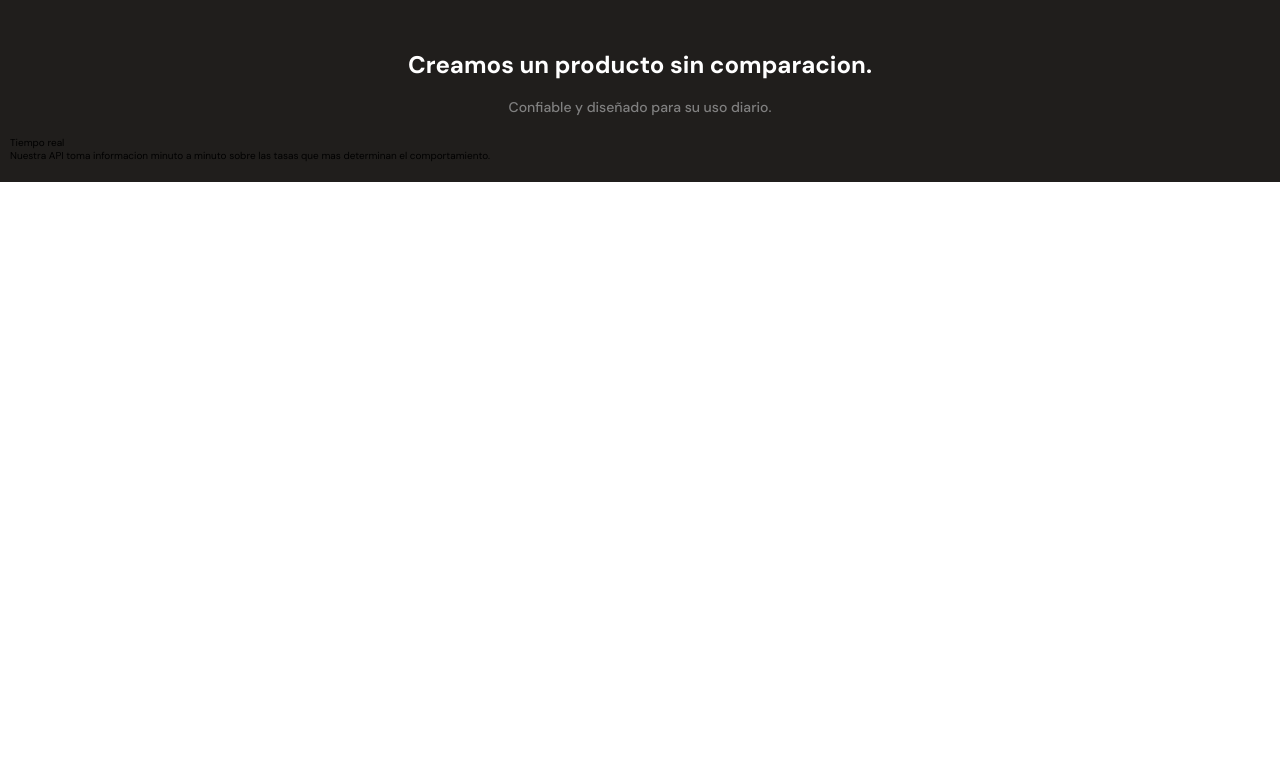
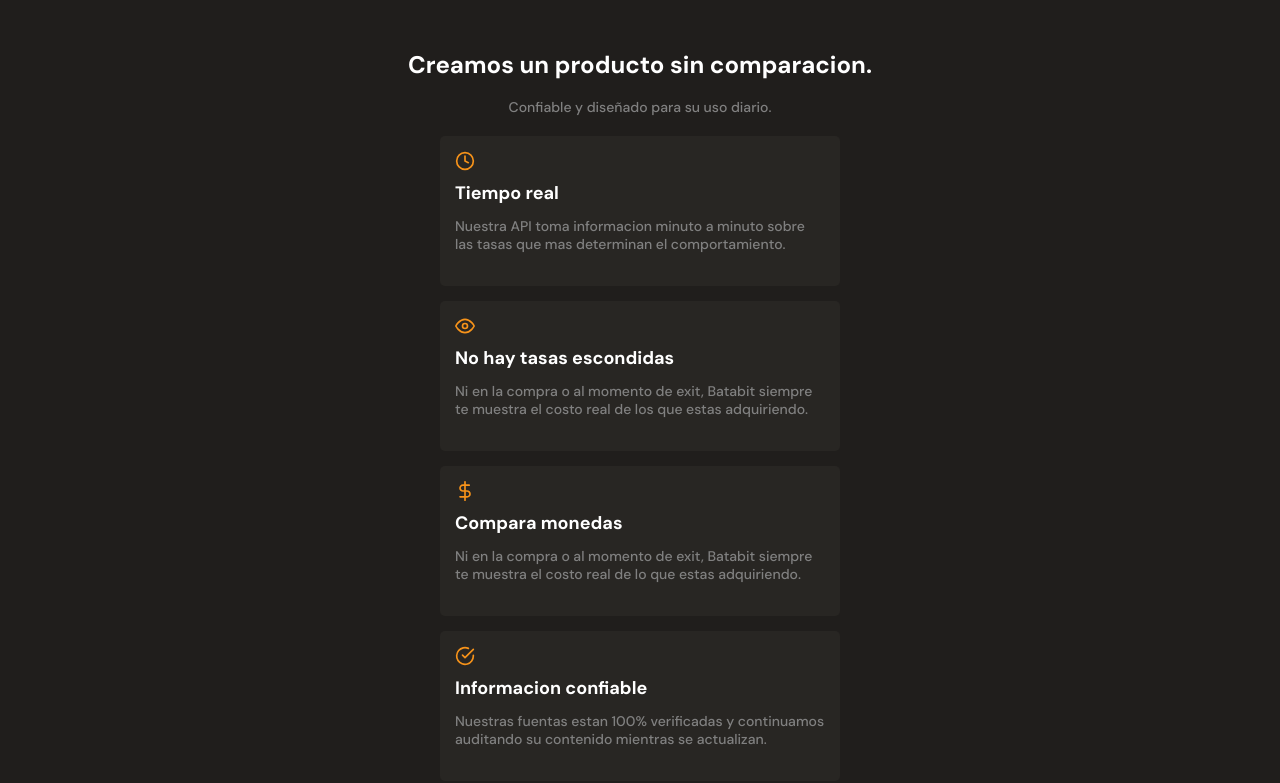
Before and after one commit to Santiago0ss/responsive-desing-mobile-first, a plain HTML site: page index.html in a window 1280 px wide. Shown: the part 1534-2317 px from the top of the page. Before the commit the page ends 1716 px from the top, so only its background shows below. Drawn offline with Linux system fonts and the light colour scheme.

Commit message:
Terminada la parte de beneficios de producto

```diff
--- a/index.html
+++ b/index.html
@@ -106,6 +106,28 @@
                     <p class="product--card-body">Nuestra API toma informacion minuto a minuto sobre las tasas que mas determinan el comportamiento.</p>
                 </article>
             </section>
+            <section class="product-cards--container">
+                <article class="product-detail--card">
+                    <span class="eye"></span>
+                    <p class="product--card-title">No hay tasas escondidas</p>
+                    <p class="product--card-body">Ni en la compra o al momento de exit, Batabit siempre te muestra el costo real de los que estas adquiriendo.</p>
+                </article>
+            </section>
+            <section class="product-cards--container">
+                <article class="product-detail--card">
+                    <span class="dollar"></span>
+                    <p class="product--card-title">Compara monedas</p>
+                    <p class="product--card-body">Ni en la compra o al momento de exit, Batabit siempre te muestra el costo real de lo que estas adquiriendo.</p>
+                </article>
+            </section>
+            <section class="product-cards--container">
+                <article class="product-detail--card">
+                    <span class="check-circle"></span>
+                    <p class="product--card-title">Informacion confiable</p>
+                    <p class="product--card-body">Nuestras fuentas estan 100% verificadas y continuamos auditando su contenido mientras se actualizan.</p>
+                </article>
+            </section>
+        </section>
         </section>
         <section></section>
         <section></section>
--- a/style.css
+++ b/style.css
@@ -272,3 +272,67 @@ main {
     line-height: 1.8rem;
     color: #808080;
 }
+.product-detail--card {
+    width: 90%;
+    min-width: 288px;
+    max-width: 400px;
+    height: 150px;
+    margin: 15px auto;
+    padding: 15px;
+    background-color: var(--black);
+    border-radius: 5px;
+    box-shadow: 0 4px 8px rbga(0, 0, 0, 0.16);
+}
+.product-detail--card .clock {
+    display: inline-block;
+    width: 20px;
+    height: 20px;
+    margin-bottom: 10px;
+    background-image: url('./assets/iconos/clock.svg');
+    background-size: cover;
+    background-position: center;
+    background-repeat: no-repeat;
+}
+.product--card-title {
+    margin-bottom: 15px;
+    font-size: 1.8rem;
+    font-weight: bold;
+    line-height: 1.8rem;
+    color: var(--just-white);
+}
+.product--card-body {
+    font-size: 1.4rem;
+    font-weight: 500;
+    line-height: 1.8rem;
+    color: #808080;
+}
+.product-detail--card .eye {
+    display: inline-block;
+    width: 20px;
+    height: 20px;
+    margin-bottom: 10px;
+    background-image: url('./assets/iconos/eye.svg');
+    background-size: cover;
+    background-position: center;
+    background-repeat: no-repeat;
+}
+.product-detail--card .dollar {
+    display: inline-block;
+    width: 20px;
+    height: 20px;
+    margin-bottom: 10px;
+    background-image: url('./assets/iconos/dollar-sign.svg');
+    background-size: cover;
+    background-position: center;
+    background-repeat: no-repeat;
+}
+.product-detail--card .check-circle {
+    display: inline-block;
+    width: 20px;
+    height: 20px;
+    margin-bottom: 10px;
+    background-image: url('./assets/iconos/check-circle.svg');
+    background-size: cover;
+    background-position: center;
+    background-repeat: no-repeat;
+}
```
